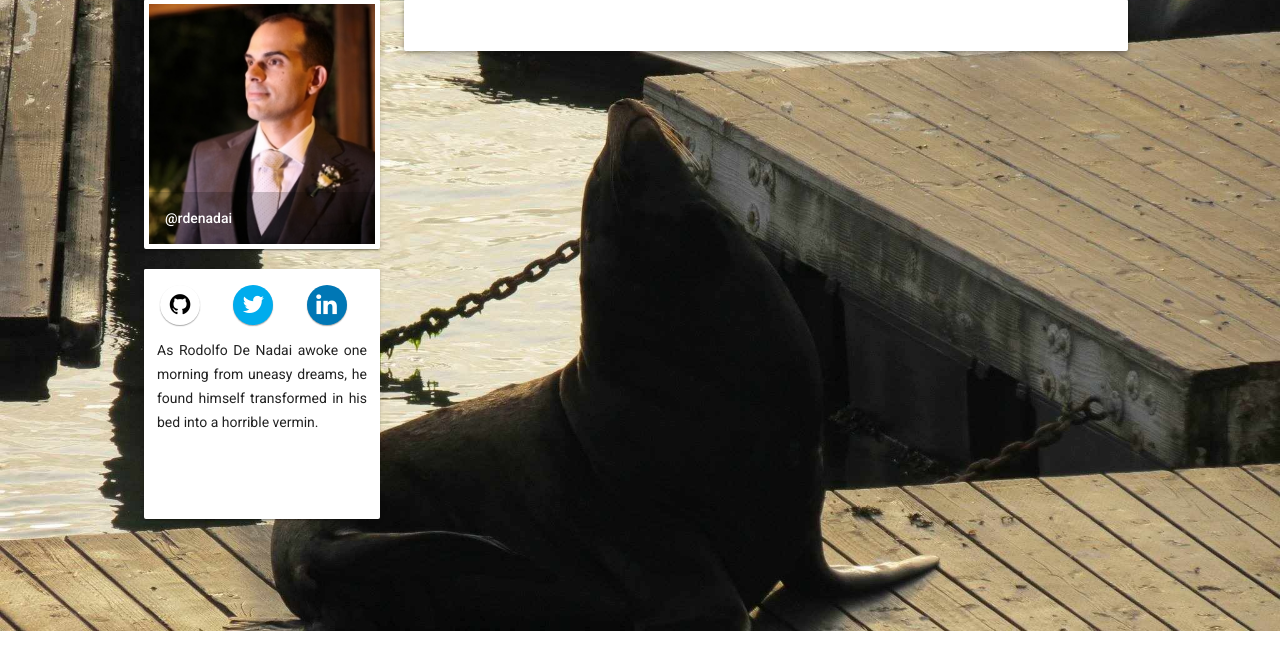
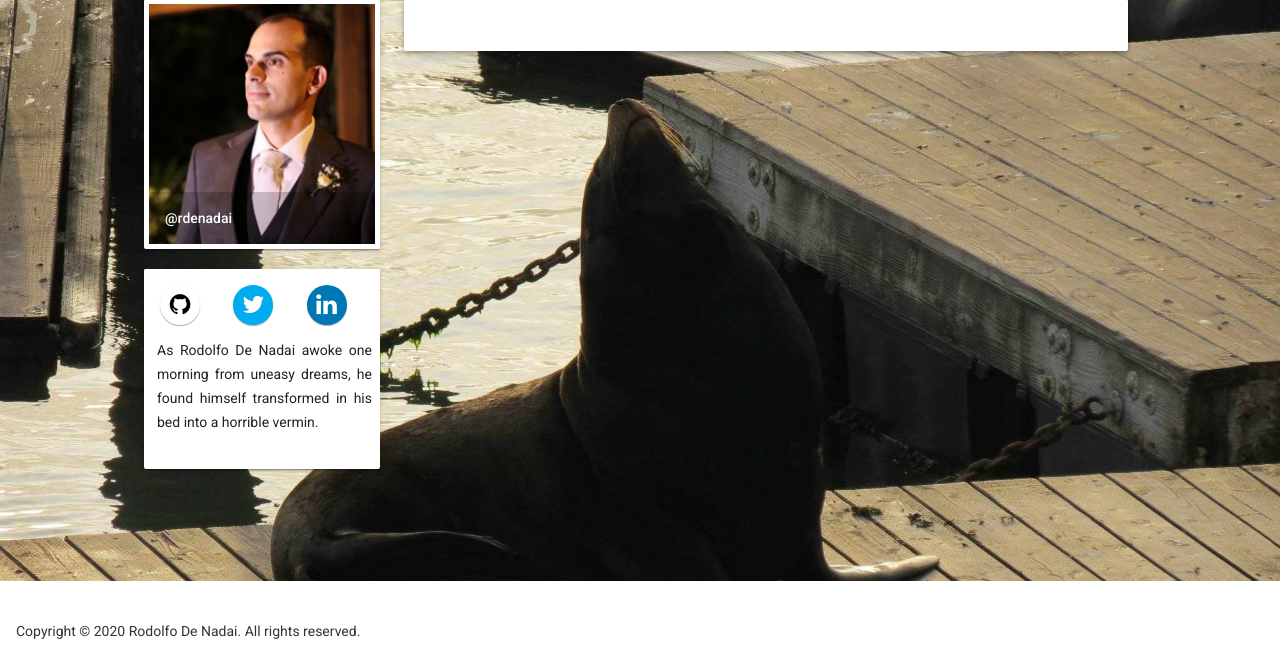
Before and after one commit to rdenadai/rdenadai-resume, a Django app: template blog/templates/blog/index.html in a window 1280 px wide. Shown: the part 129-800 px from the top of the page. Run offline with Django 3.2, Linux system fonts and the light colour scheme; the template is opened without the code that fills it, so the values that code supplies are empty; some libraries are stand-ins or nearby versions.

Commit message:
minor adjustment

```diff
--- a/blog/templates/blog/index.html
+++ b/blog/templates/blog/index.html
@@ -12,7 +12,7 @@
             </div>
         </div>
         <br />
-        <div class="mdl-card mdl-shadow--2dp" style="height: 250px; width: auto;">
+        <div class="mdl-card mdl-shadow--2dp" style="height: auto; width: auto;">
             <div class="mdl-grid" style="background-color: #fff;">
                 <div class="mdl-cell mdl-cell--4-col-desktop mdl-cell--2-col-tablet mdl-cell--1-col-phone">
                     <a href="https://github.com/rdenadai" title="github">
@@ -35,8 +35,7 @@
                         </button>
                     </a>
                 </div>
-                <br /><br />
-                <div style="background-color: #fff; text-align: justify; padding: 5px;">
+                <div style="background-color: #fff; text-align: justify; padding: 5px 0px 0px 5px;">
                     <p>As Rodolfo De Nadai awoke one morning from uneasy dreams, he found himself transformed in his bed into a horrible vermin.</p>
                 </div>
             </div>
```
